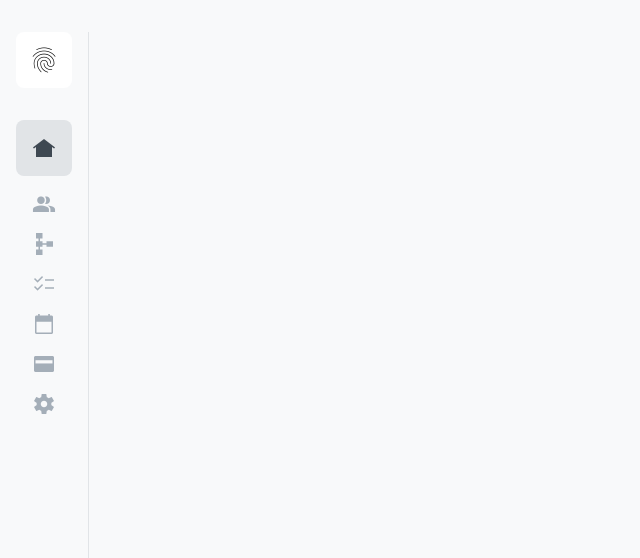
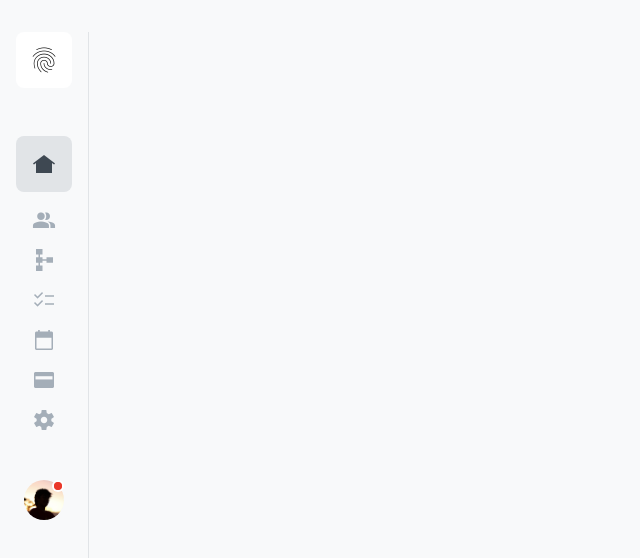
Before and after one commit to auza0002/PinkyCyberPlatform, a React (Vite) app: page / in a window 1280 px wide. Shown: the top 558 px of the page, without its empty margins (0-640 px from the left). Built offline with nearby package versions, Linux system fonts and the light colour scheme.

Commit message:
profile photo added

```diff
--- a/src/components/routes/navigation/navigation.component.jsx
+++ b/src/components/routes/navigation/navigation.component.jsx
@@ -3,12 +3,43 @@
 
 import { NavLink, Outlet } from "react-router-dom";
 import "./navigation.styles.scss";
+import { styled } from "@mui/material/styles";
+import Badge from "@mui/material/Badge";
+import Avatar from "@mui/material/Avatar";
+import profileWEBP from "../../../assets/images/profile.webp";
+const StyledBadge = styled(Badge)(({ theme }) => ({
+  "& .MuiBadge-badge": {
+    backgroundColor: "rgba(234, 56, 41, 1)",
+    color: "rgba(234, 56, 41, 1)",
+    boxShadow: `0 0 0 2px ${theme.palette.background.paper}`,
+    "&::after": {
+      position: "absolute",
+      top: 0,
+      left: 0,
+      width: "100%",
+      height: "100%",
+      borderRadius: "50%",
+      border: "1px solid rgba(234, 56, 41, 1)",
+      content: '""',
+    },
+  },
+}));
+const profile = {
+  img: profileWEBP,
+  Name: "Diego Auza",
+  Age: "19",
+};
 const Navigation = () => {
   return (
     <section className="container-nav">
       <div className="second-container-nav">
         <div className="container-touchID">
-          <span className="material-symbols-outlined">fingerprint</span>
+          <span
+            style={{ userSelect: "none" }}
+            className="material-symbols-outlined"
+          >
+            fingerprint
+          </span>
         </div>
         <nav>
           <NavLink to="/" title="Link to go to the Dash Board page">
@@ -35,6 +66,19 @@ const Navigation = () => {
           <NavLink to="/settings" title="Link to go to the Settings page">
             <span className="material-symbols-outlined">settings</span>
           </NavLink>
+          <NavLink
+            className="nav-profile"
+            to="/profile"
+            title="Link to go to the Profile page"
+          >
+            <StyledBadge
+              overlap="circular"
+              anchorOrigin={{ vertical: "top", horizontal: "right" }}
+              variant="dot"
+            >
+              <Avatar alt={`User avatar ${profile.Name}`} src={profile.img} />
+            </StyledBadge>
+          </NavLink>
         </nav>
       </div>
     </section>
--- a/src/components/routes/navigation/navigation.styles.scss
+++ b/src/components/routes/navigation/navigation.styles.scss
@@ -9,7 +9,7 @@
     & .container-touchID {
       display: flex;
       justify-content: center;
-      margin-bottom: 1rem;
+      margin-bottom: 2rem;
       & span {
         display: flex;
         justify-content: center;
@@ -46,6 +46,9 @@
           color: rgba(164, 174, 184, 1);
         }
       }
+      & .nav-profile {
+        margin-top: 2rem;
+      }
     }
   }
 }
```
Also changed, not shown: src/assets/images/profile.webp (added).
